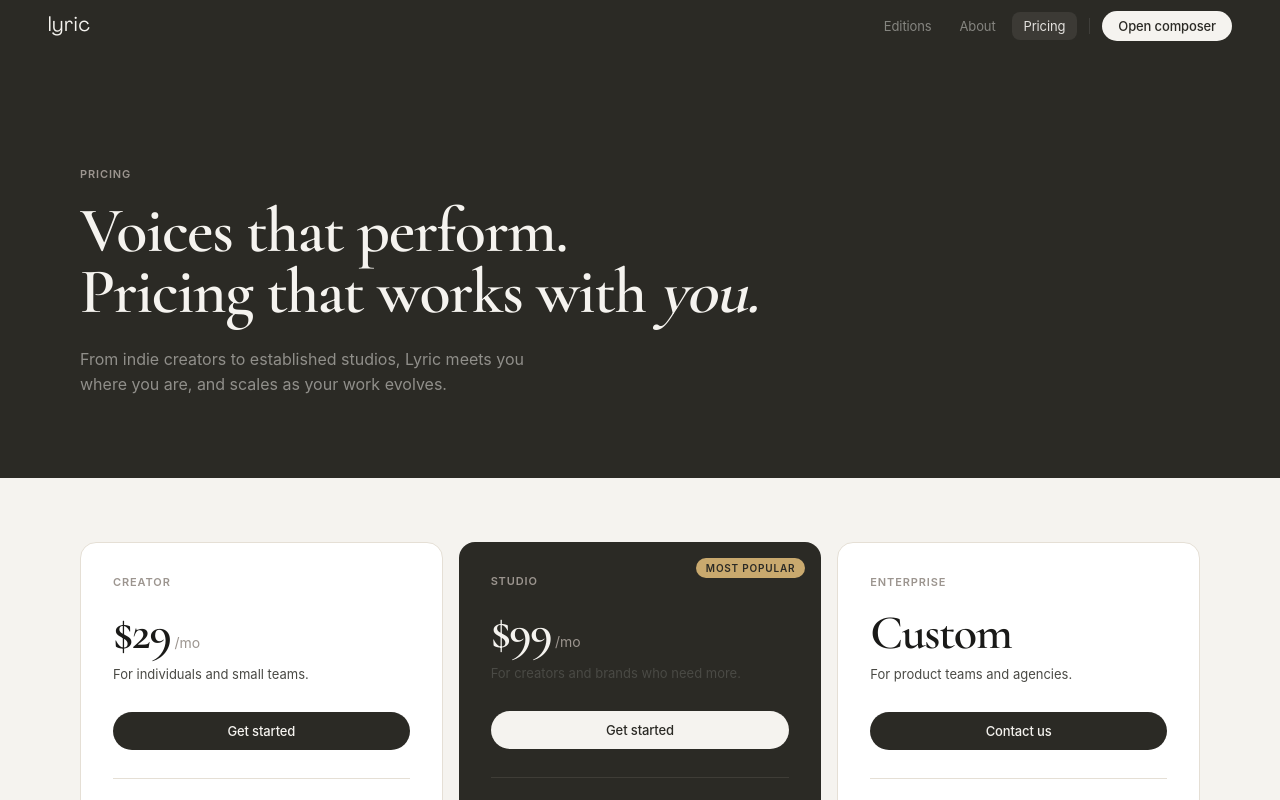
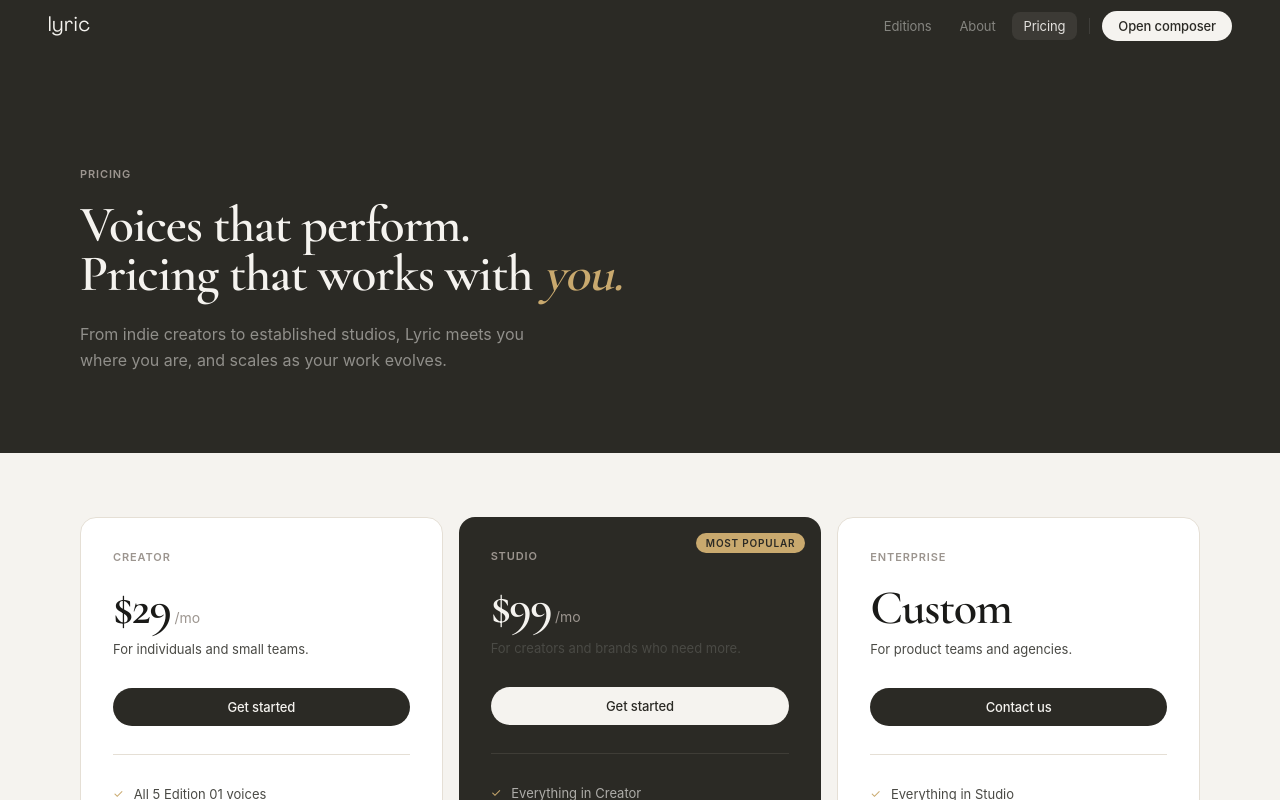
Before and after one commit to lyricvoices-gif/lyric-marketing, a Next.js app: page /pricing in a window 1280 px wide. Shown: the top 800 px of the page. Built offline with nearby package versions, Linux system fonts and the light colour scheme.

Commit message:
Match pricing hero headline size to home page; gold color on italic 'you'

```diff
--- a/app/pricing/page.tsx
+++ b/app/pricing/page.tsx
@@ -122,7 +122,7 @@
             </p>
             <h1 style={{
               fontFamily: "var(--font-display)",
-              fontSize: "clamp(36px, 5vw, 68px)",
+              fontSize: "clamp(36px, 4vw, 58px)",
               fontWeight: 600,
               letterSpacing: "-0.02em",
               color: LIGHT,
@@ -131,7 +131,7 @@
             }}>
               Voices that perform.
               <br />
-              Pricing that works with <em style={{ fontStyle: "italic" }}>you.</em>
+              Pricing that works with <em style={{ fontStyle: "italic", color: GOLD }}>you.</em>
             </h1>
             <p style={{ fontSize: "16px", color: "rgba(245,243,239,0.5)", lineHeight: 1.6, maxWidth: "460px", margin: 0 }}>
               From indie creators to established studios, Lyric meets you where you are, and scales as your work evolves.
```
